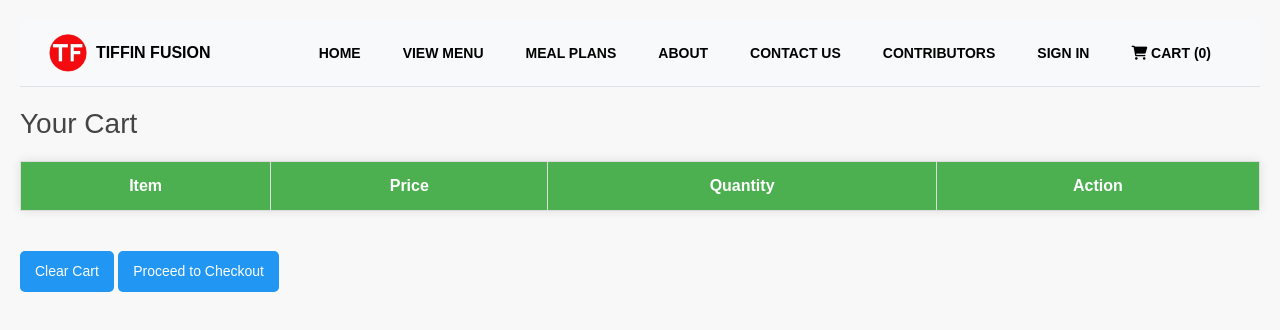
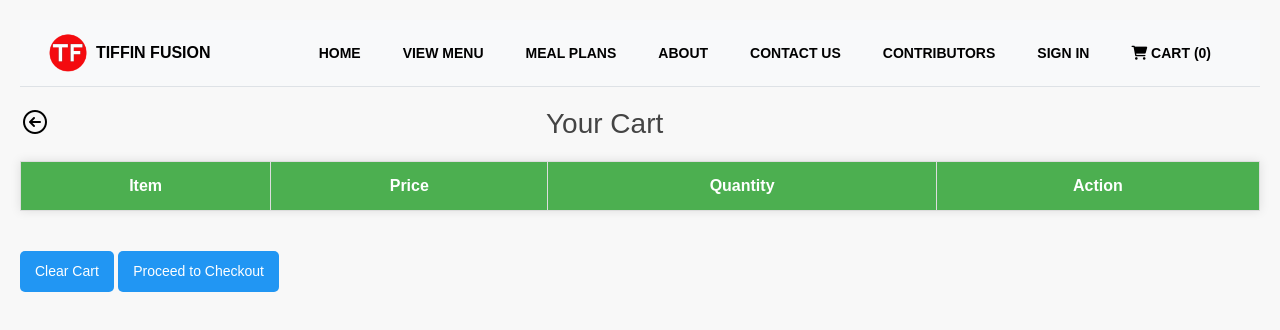
Before and after one commit to smrithipiedy/Tiffin_Fusion, a website: page menu-page/checkout.html in a window 1280 px wide. Drawn offline with nearby package versions, Linux system fonts and the light colour scheme.

Commit message:
Added back button in cart

```diff
--- a/menu-page/checkout.css
+++ b/menu-page/checkout.css
@@ -12,12 +12,20 @@ body {
     color: #333;
     padding: 20px;
 }
+/*back button*/
+.head{
+    display: flex;
+}
+/* Header */
 
-/* Header */
-h2 {
+.head h2{
     font-size: 28px;
     margin-bottom: 20px;
     color: #444;
+    margin-left: 40%;
+}
+.head a img{
+    margin-top: 20px;
 }
 
 /* Table Styling */
--- a/menu-page/checkout.html
+++ b/menu-page/checkout.html
@@ -85,9 +85,10 @@
         </div>
       </div>
     </nav>
-
-
-  <h2 style="margin-top: 20px;">Your Cart</h2>
+  <div class="head">
+    <a href="/Tiffin_Fusion/index.html" class="back-buttton"><img src="/Tiffin_Fusion/Utils/back-arrow.png" alt="back"></a>
+    <h2 style="margin-top: 20px;">Your Cart</h2>
+  </div>
   <table>
     <thead>
       <tr>
```
Also changed, not shown: Utils/back-arrow.png (added).
